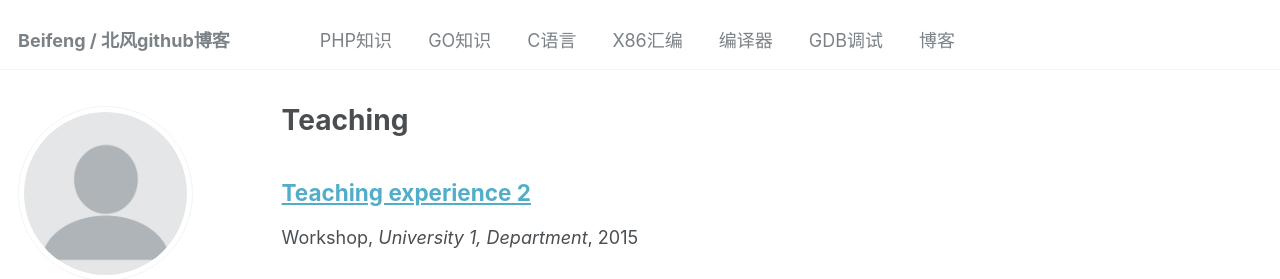
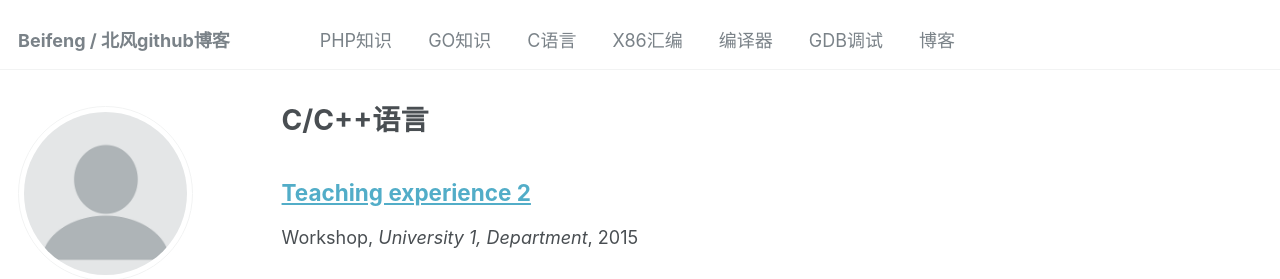
Before and after one commit to beifengisnil/beifengisnil.github.io, a Jekyll site: the page built from _pages/teaching.html, in a window 1280 px wide. Shown: the top 279 px of the page. Built offline with Jekyll 4.4.1, drawn with Linux system fonts in a browser that asks for light colours; some web fonts are replaced.

Commit message:
Update teaching.html

```diff
--- a/_pages/teaching.html
+++ b/_pages/teaching.html
@@ -1,6 +1,6 @@
 ---
 layout: archive
-title: "Teaching"
+title: "C/C++语言"
 permalink: /teaching/
 author_profile: true
 ---
```
